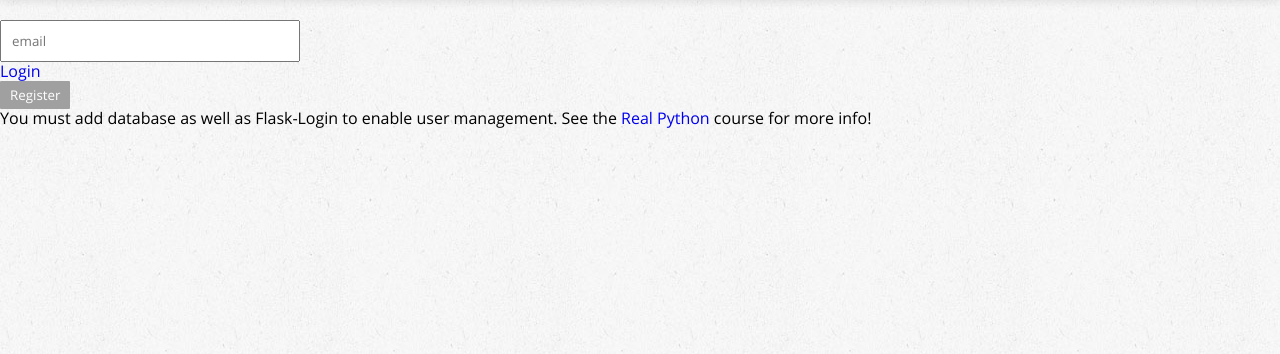
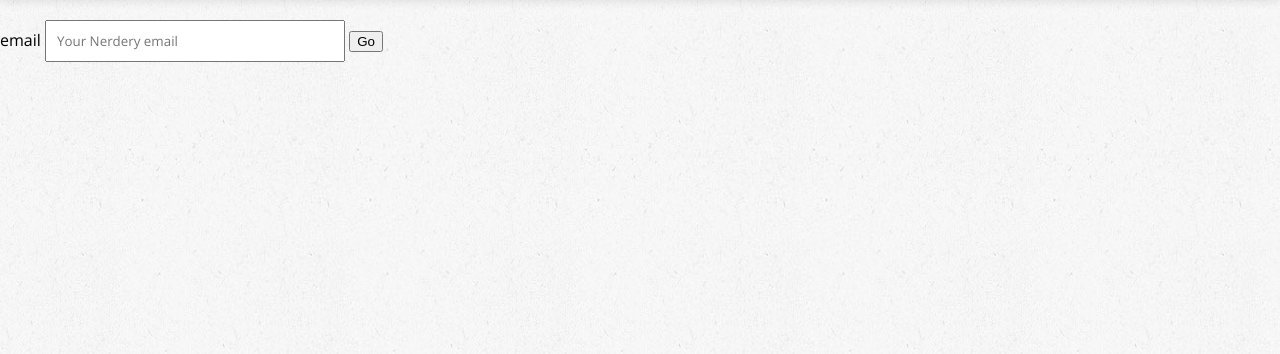
Before and after one commit to abitb/snacks-flask, a Flask app: page /register in a window 1280 px wide. Shown: the part 98-452 px from the top of the page. Run offline with Flask 2, Linux system fonts and the light colour scheme.

Commit message:
add register user email page

```diff
--- a/app.py
+++ b/app.py
@@ -71,8 +71,23 @@ def register():
     if "email" in session:
         return redirect(url_for("index"))
 
+    # Create form object to display, and use
+    form = IndentifyUserForm(request.form)
+
+    # When user submmited email
     if request.method == "POST":
-        pass
+        # If input is validate, set session, and redirect to vote page
+        if form.validate():
+            user_email = form.email.data.lower()
+            session["email"] = user_email
+            return redirect(url_for("index"))
 
-    form = IndentifyUserForm(request.form)
     return render_template("pages/register.html", form=form)
+
+@app.errorhandler(404)
+def page_not_found(e):
+    return render_template('404.html'), 404
+
+@app.errorhandler(500)
+def internal_server_error(e):
+    return render_template('500.html'), 500
--- a/forms.py
+++ b/forms.py
@@ -1,11 +1,15 @@
-from flask_wtf import Form
+from flask_wtf import FlaskForm
 from wtforms import StringField, SubmitField
 from wtforms.validators import DataRequired, Email, Regexp
+from re import IGNORECASE
+class IndentifyUserForm(FlaskForm):
 
-class IndentifyUserForm(Form):
-	email = StringField("email",validators=[
-		DataRequired("Please enter your nerdery email."),
-		Email("Please enter your nerdery email."),
-		Regexp("@nerdery\.com$", message="Please enter your nerdery email.")
-		])
+	email = StringField(
+		"email",
+		validators=[
+			DataRequired("Please enter your nerdery email."),
+			Email("Please enter a valid email."),
+			Regexp("\w.*@nerdery\.com$", flags=IGNORECASE, message="Please enter your Nerdery email.")
+	])
+
 	submit = SubmitField("Submit")
--- a/templates/pages/register.html
+++ b/templates/pages/register.html
@@ -4,10 +4,18 @@
 {% endblock %}
 
 {% block content %}
-<form method="post" class="form">
-  {{ form.email(class_ = 'form-control', placeholder = form.email.label.text, required = true) }}
-  <p class="pull-left"><a href="{{ url_for('register') }}">Login</a></p>
-  <input type="submit" value="Register" class="btn btn-primary btn-lg btn-block"  disabled>
-  <p>You must add database as well as Flask-Login to enable user management. See the <a href="http://www.realpython.com">Real Python</a> course for more info!</p>
+
+<form method="POST" action="{{ url_for("register") }}" class="form">
+    {{ form.csrf_token }}
+    {{ form.email.label }}
+	{{ form.email(class_ = "form-control", placeholder = "Your Nerdery email", required = true) }}
+    <input type="submit" value="Go">
 </form>
+
+{% if form.email.errors %}
+    {% for error in form.email.errors %}
+    <p>{{ error }}</p>
+    {% endfor %}
+{% endif %}
+
 {% endblock %}
```
